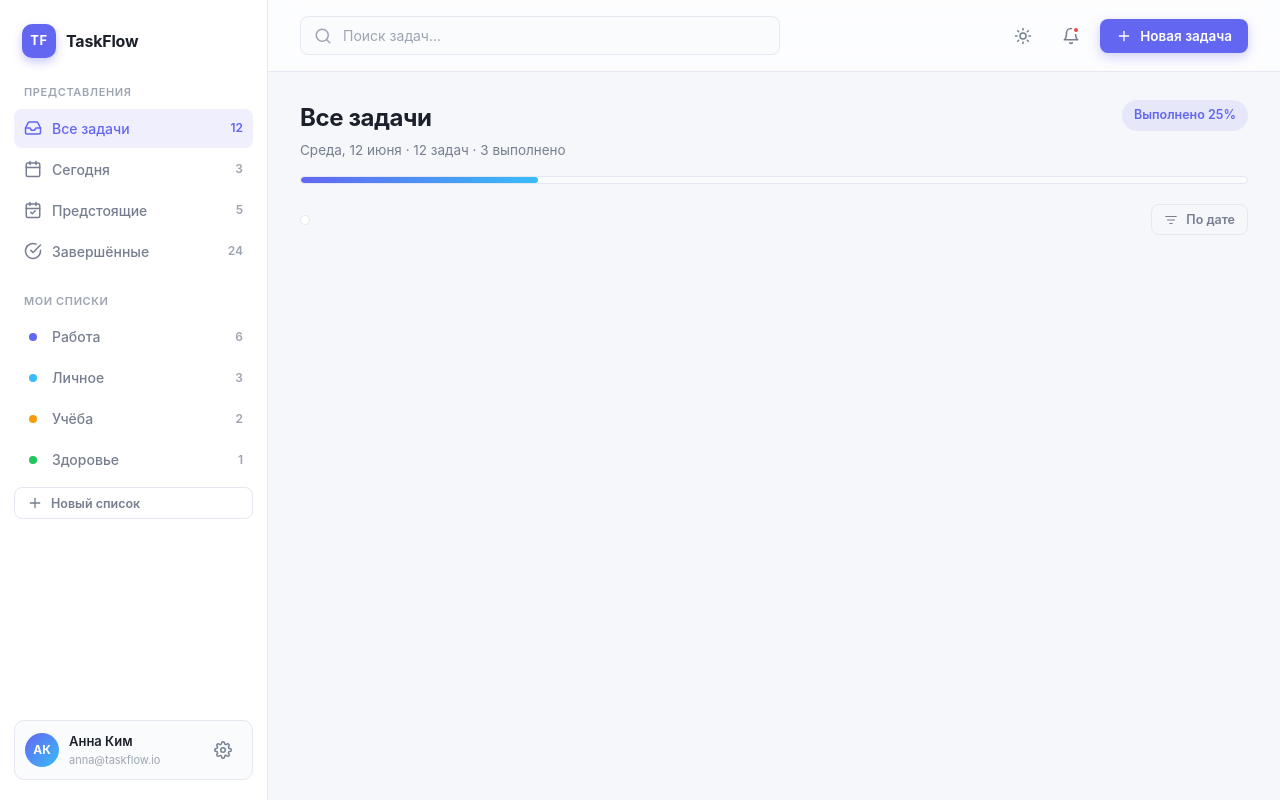
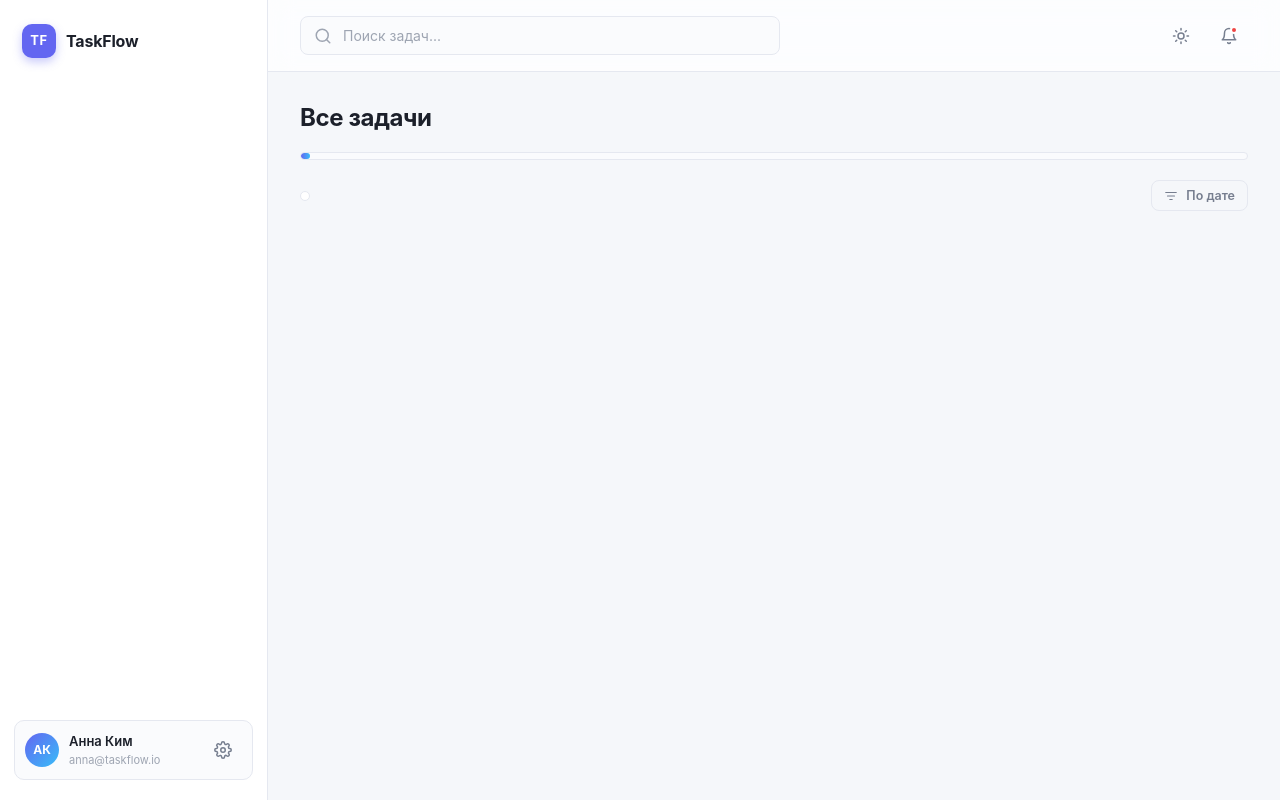
Before and after one commit to magazila/porfolio, a plain HTML site: page task/index.html in a window 1280 px wide. Drawn offline with Linux system fonts and the light colour scheme; no server answers.

Commit message:
Update index.html

```diff
--- a/task/index.html
+++ b/task/index.html
@@ -14,7 +14,7 @@
           <span class="logo__text">TaskFlow</span>
         </a>
 
-        <nav class="nav">
+        <!-- <nav class="nav">
           <p class="nav__label">Представления</p>
 
           <a href="#" class="nav__item nav__item--active">
@@ -95,8 +95,8 @@
             <span>Завершённые</span>
             <span class="nav__count">24</span>
           </a>
-        </nav>
-
+        </nav> -->
+<!--
         <div class="nav nav--lists">
           <p class="nav__label">Мои списки</p>
 
@@ -133,7 +133,7 @@
             </svg>
             Новый список
           </button>
-        </div>
+        </div> -->
 
         <div class="sidebar__user">
           <div class="avatar">АК</div>
@@ -240,7 +240,7 @@
               <span class="badge-dot"></span>
             </button>
 
-            <button class="btn btn--primary">
+            <!-- <button class="btn btn--primary">
               <svg
                 viewBox="0 0 24 24"
                 width="16"
@@ -255,7 +255,7 @@
                 <line x1="5" y1="12" x2="19" y2="12" />
               </svg>
               <span>Новая задача</span>
-            </button>
+            </button> -->
           </div>
         </header>
 
@@ -264,14 +264,14 @@
             <div class="page-header__top">
               <div>
                 <h1 class="page-header__title">Все задачи</h1>
-                <p class="page-header__subtitle">
+                <!-- <p class="page-header__subtitle">
                   Среда, 12 июня · 12 задач · 3 выполнено
-                </p>
+                </p> -->
               </div>
-              <span class="stat-pill">Выполнено 25%</span>
+              <!-- <span class="stat-pill">Выполнено 25%</span> -->
             </div>
             <div class="progress">
-              <div class="progress__bar" style="width: 25%"></div>
+              <div class="progress__bar" style="width: 1%"></div>
             </div>
           </div>
 
```
